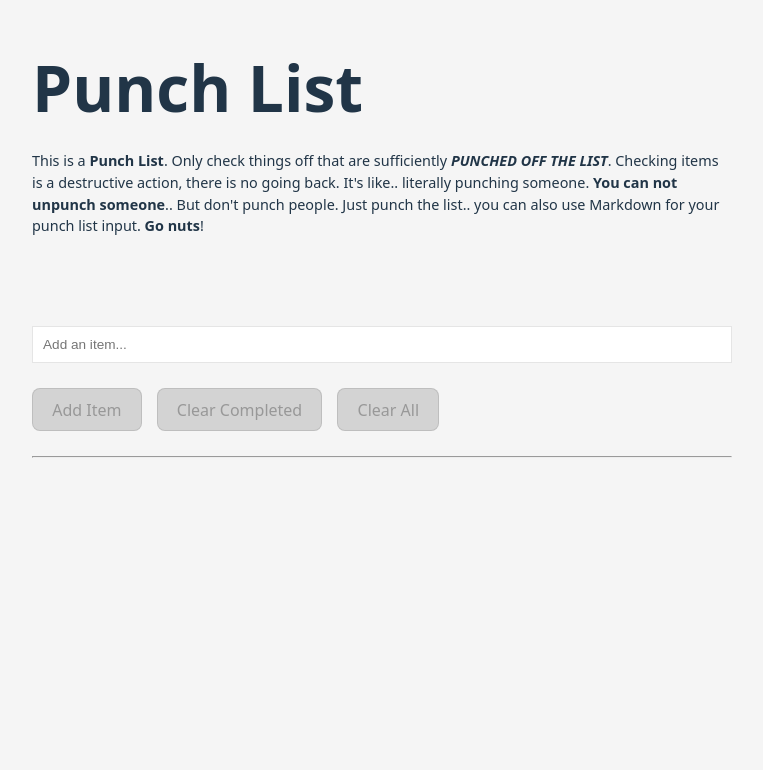
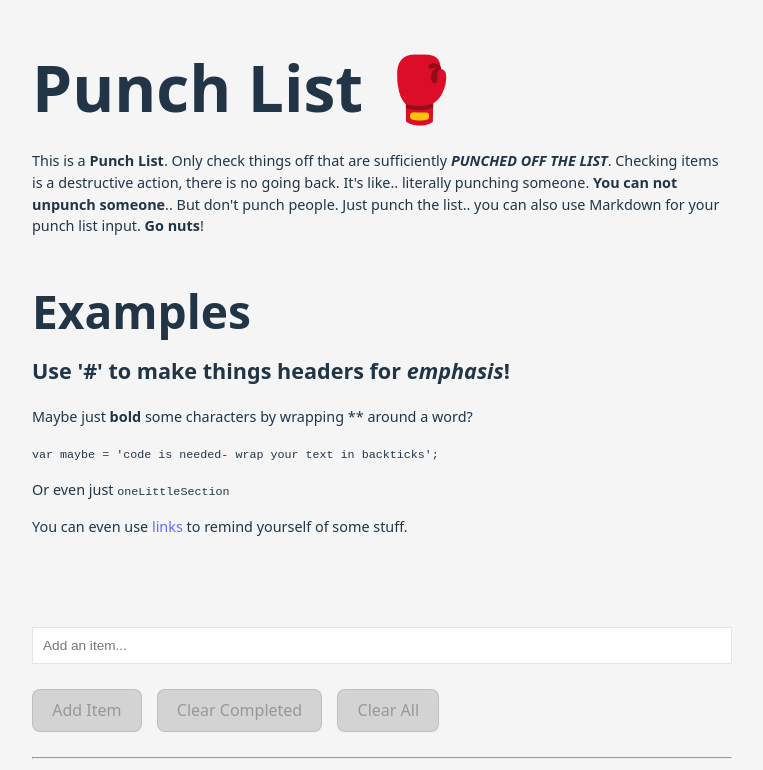
Before and after one commit to theimpossibleleap/punch-list, a React (Vite) app: page / in a window 1280 px wide. Shown: the top 770 px of the page, without its empty margins (258-1021 px from the left). Built offline with nearby package versions, Linux system fonts and the light colour scheme.

Commit message:
Adds a few changes

```diff
--- a/src/App.css
+++ b/src/App.css
@@ -3,7 +3,8 @@ a {
     color: #646cff;
     text-decoration: inherit;
   }
-  a:hover {
+
+a:hover {
     color: #535bf2;
   }
 
--- a/src/App.jsx
+++ b/src/App.jsx
@@ -40,11 +40,31 @@ function App() {
   return (
     <>
       <div id='container'>
-        <div className="title">Punch List</div>
+        <div className="title">Punch List 🥊</div>
         <div className='subHeader'>
           <Markdown>
             This is a **Punch List**. Only check things off that are sufficiently ***PUNCHED OFF THE LIST***. Checking items is a destructive action, there is no going back. It's like.. literally punching someone. **You can not unpunch someone**.. But don't punch people. Just punch the list.. you can also use Markdown for your punch list input. **Go nuts**!
           </Markdown>
+          <div style={{ marginTop: '50px' }} />
+          <Markdown>
+            # Examples
+          </Markdown>
+          <Markdown>
+            ## Use \'#\' to make things headers for *emphasis*!
+          </Markdown>
+          <Markdown>
+            Maybe just **bold** some characters by wrapping \** around a word?
+          </Markdown>
+          <Markdown>
+            `var maybe = 'code is needed- wrap your text in backticks';`
+          </Markdown>
+          <Markdown>
+            Or even just `oneLittleSection`
+          </Markdown>
+          <Markdown>
+            You can even use [links](https://www.markdownguide.org) to remind yourself of some stuff.
+          </Markdown>
+
         </div>
         <form className='inputForm'>
           <input
--- a/src/index.css
+++ b/src/index.css
@@ -1,5 +1,5 @@
 :root {
-  font-family: system-ui, -apple-system, BlinkMacSystemFont, 'Segoe UI', Roboto, Oxygen, Ubuntu, Cantarell, 'Open Sans', 'Helvetica Neue', sans-serif;
+  font-family: system-ui, "Segoe UI", Roboto, Helvetica, Arial, sans-serif, "Apple Color Emoji", "Segoe UI Emoji", "Segoe UI Symbol";
   line-height: 1.5;
   font-weight: 400;
 
```
